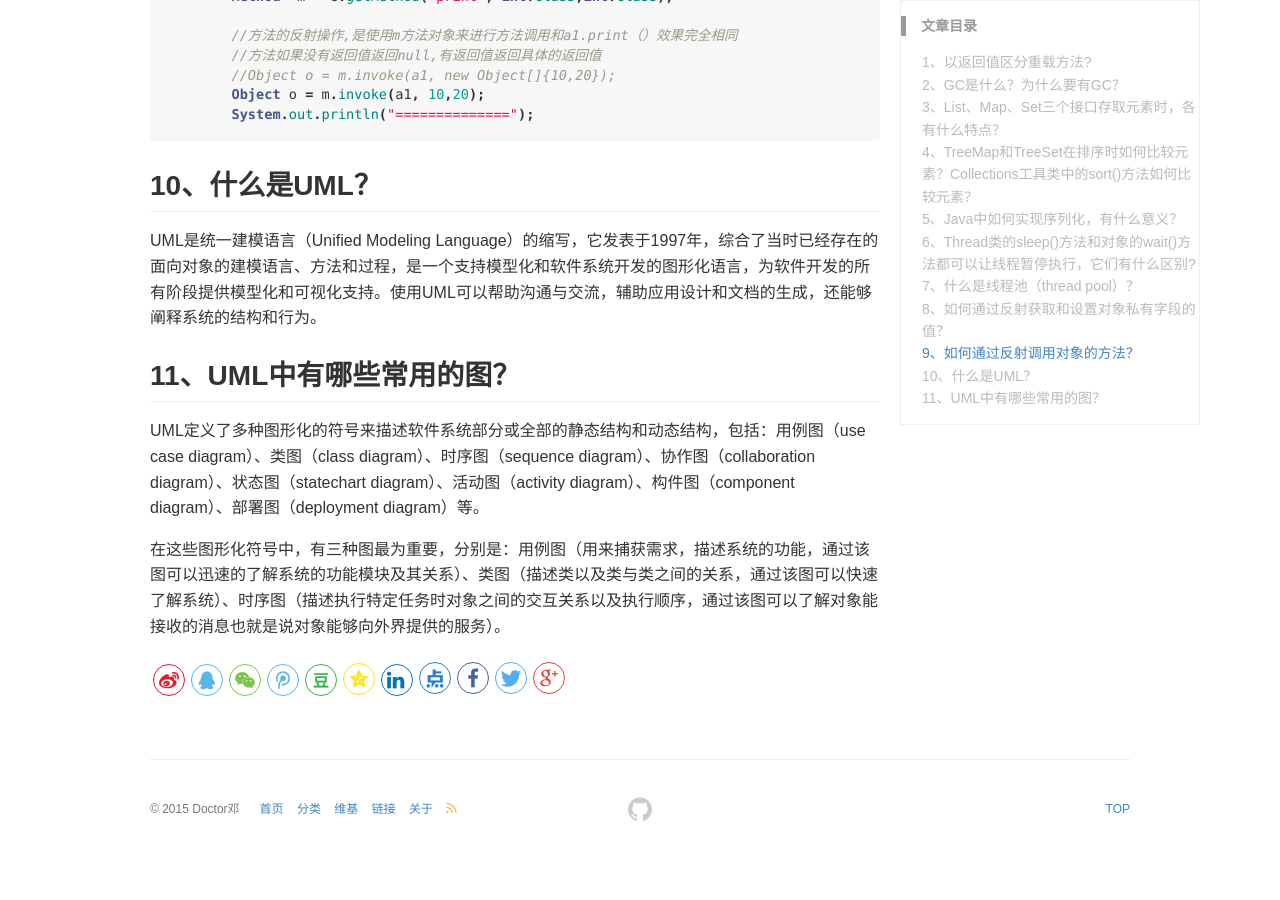
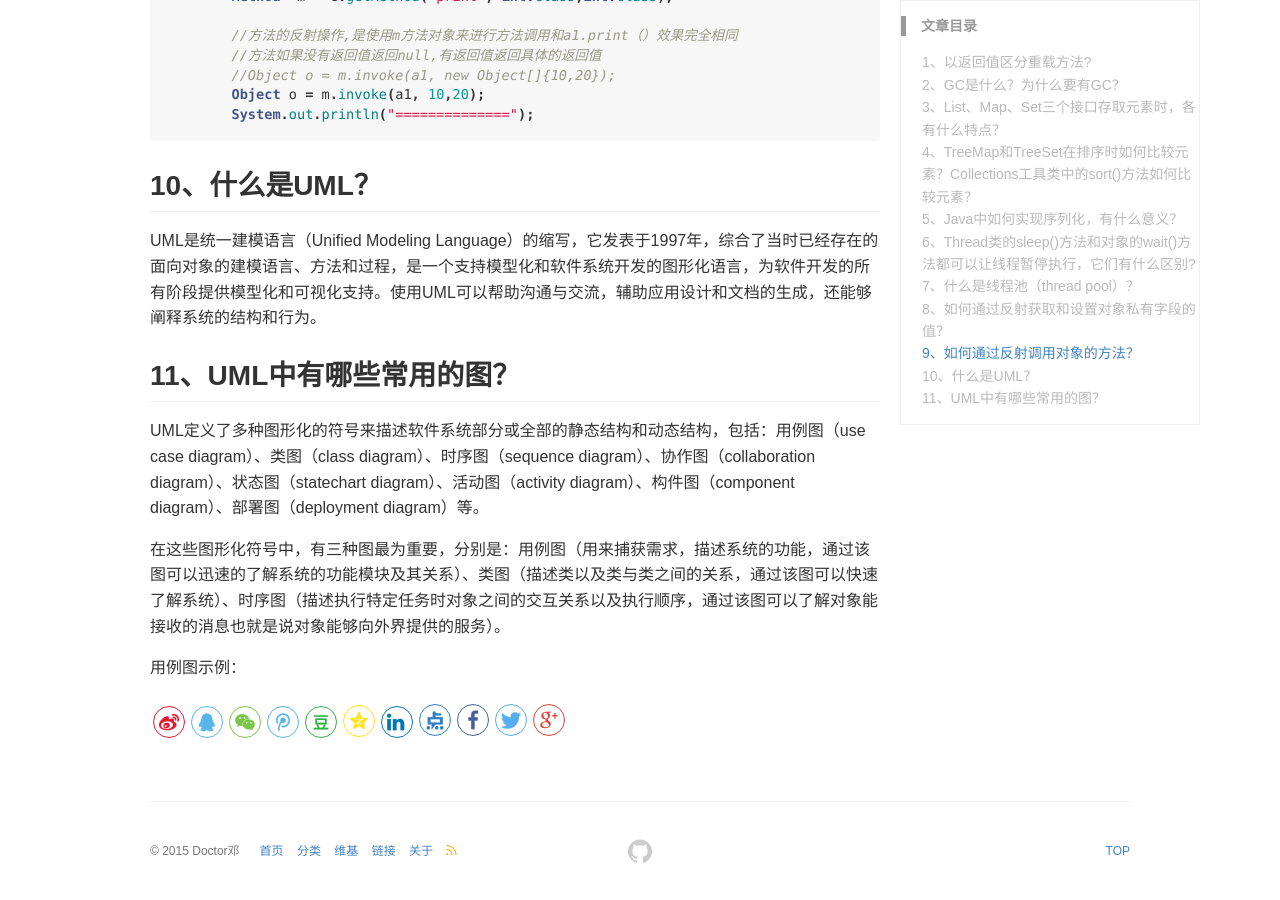
Before and after one commit to DoctorDeng/DoctorDeng.github.io, a Jekyll site: the page built from _posts/2016-09-09-java-面试.md, in a window 1280 px wide and 900 px high, scrolled down 7692 px. Built offline with Jekyll 4.4.1, drawn with Linux system fonts in a browser that asks for light colours; before the commit the page ends 8550 px from its top, so only the background shows below that.

Commit message:
modify file

```diff
--- a/_posts/2016-09-09-java-面试.md
+++ b/_posts/2016-09-09-java-面试.md
@@ -291,3 +291,5 @@ UML是统一建模语言（Unified Modeling Language）的缩写，它发表于1
 UML定义了多种图形化的符号来描述软件系统部分或全部的静态结构和动态结构，包括：用例图（use case diagram）、类图（class diagram）、时序图（sequence diagram）、协作图（collaboration diagram）、状态图（statechart diagram）、活动图（activity diagram）、构件图（component diagram）、部署图（deployment diagram）等。
 
 在这些图形化符号中，有三种图最为重要，分别是：用例图（用来捕获需求，描述系统的功能，通过该图可以迅速的了解系统的功能模块及其关系）、类图（描述类以及类与类之间的关系，通过该图可以快速了解系统）、时序图（描述执行特定任务时对象之间的交互关系以及执行顺序，通过该图可以了解对象能接收的消息也就是说对象能够向外界提供的服务）。
+
+用例图示例：
```
